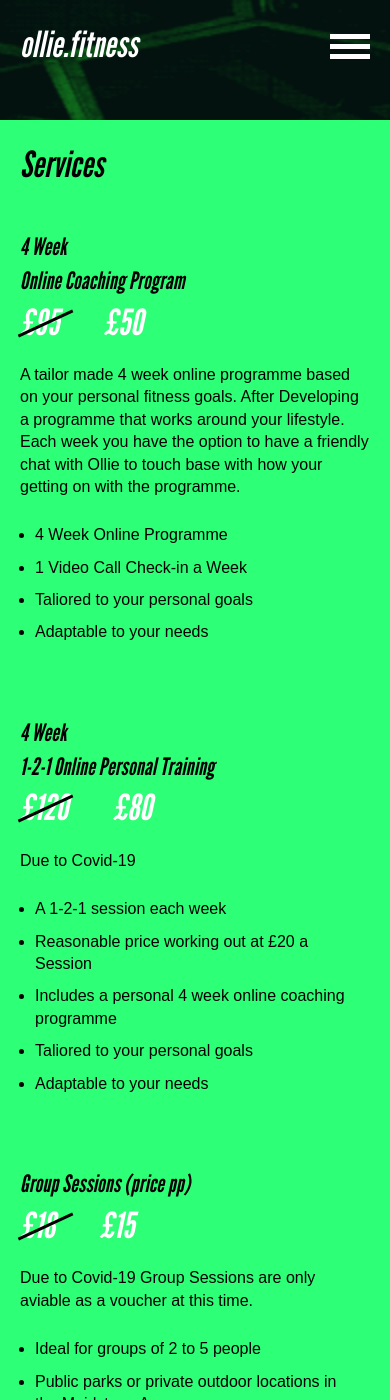
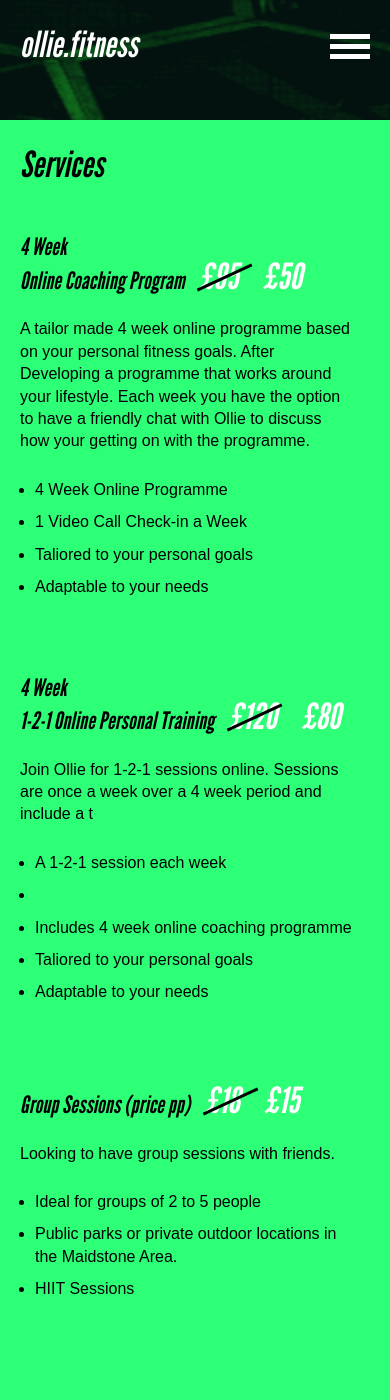
Before and after one commit to tom-wells/olliefitness, a Jekyll site: the page built from services.md, in a window 390 px wide and 1400 px high. Built offline with Jekyll 4.4.1, drawn with Linux system fonts in a browser that asks for light colours; some of the changed text lies outside the part shown.

Commit message:
added up stuff

```diff
--- a/_includes/services.html
+++ b/_includes/services.html
@@ -19,7 +19,7 @@
                 on your personal fitness goals. After Developing a programme
                 that works around your lifestyle. Each week you have
                 the option to have a friendly chat with Ollie
-                to touch base with how your getting on with the programme.
+                to discuss how your getting on with the programme.
             </p>
 
 
@@ -44,13 +44,14 @@
             </div>
 
             <p class="description">
-                Due to Covid-19
+                Join Ollie for 1-2-1 sessions online. Sessions are once a week over a
+                4 week period and include a t
             </p>
 
             <ul>
                 <li>A 1-2-1 session each week</li>
-                <li>Reasonable price working out at £20 a Session</li>
-                <li>Includes a personal 4 week online coaching programme</li>
+                <li></li>
+                <li>Includes 4 week online coaching programme</li>
                 <li>Taliored to your personal goals</li>
                 <li>Adaptable to your needs</li>
             </ul>
@@ -69,8 +70,7 @@
             </div>
 
             <p class="description">
-                Due to Covid-19 Group Sessions are only aviable as a voucher
-                at this time.             </p>
+                Looking to have group sessions with friends.     </p>
 
             <ul>
                 <li>Ideal for groups of 2 to 5 people</li>
@@ -98,13 +98,14 @@
                  </div>
 
             <p class="description">
+                In person 1-2-1 sessions
                 Due to Covid-19 Group Sessions are only aviable as a voucher
                 at this time.             </p>
 
             <ul>
-                <li>Ideal for groups of 2 to 5 people</li>
+                <li> In person 1-2-1 sessions </li>
                 <li>Public parks or private outdoor locations in the Maidstone Area.</li>
-                <li>HIIT Sessions</li>
+                <li></li>
             </ul>
 
         </div>
--- a/assets/app.scss
+++ b/assets/app.scss
@@ -133,7 +133,7 @@ header {
 .container {
     position: absolute;
     max-width:100%;
-    max-height: 910px;
+    max-height: 1200px;
     margin: $line-global*6 $line-global*2 $line-global*2 $line-global*2;
     background-color:#2DFF76;
 
@@ -206,13 +206,13 @@ header {
 
 
 }
-.four {
-}
+
 
 
 
 .package .description {
     max-width:400px;
+    margin-right:$line-global;
 }
 
 
@@ -548,9 +548,13 @@ form {
 
 
 
-
+        .packages {
+            .four {
+             padding-left:0;
+         }
+     }
         .package-heading {
-            width:280px;
+            max-width:440px;
                 }
 
 
@@ -560,11 +564,21 @@ form {
 
                 }
 
-                .package {
-                    .four {
-                     padding-left:0;
-                 }
-             }
+
+    }
+
+    @media(max-width:420px) {
+        .package {
+            h3 {
+                padding-right:$line-global/2;
+            }
+            .price {
+                padding-right:$line-global;
+            }
+        }
+            .package-heading {
+                width:350px;
+            }
     }
 
     @media(max-width:370px ) {
@@ -578,7 +592,6 @@ form {
     }
       .container {
           position: relative;
-          max-height:940px;
 
 
       }
```
Also changed, not shown: _includes/testimonial.html (+7 -7 lines).
